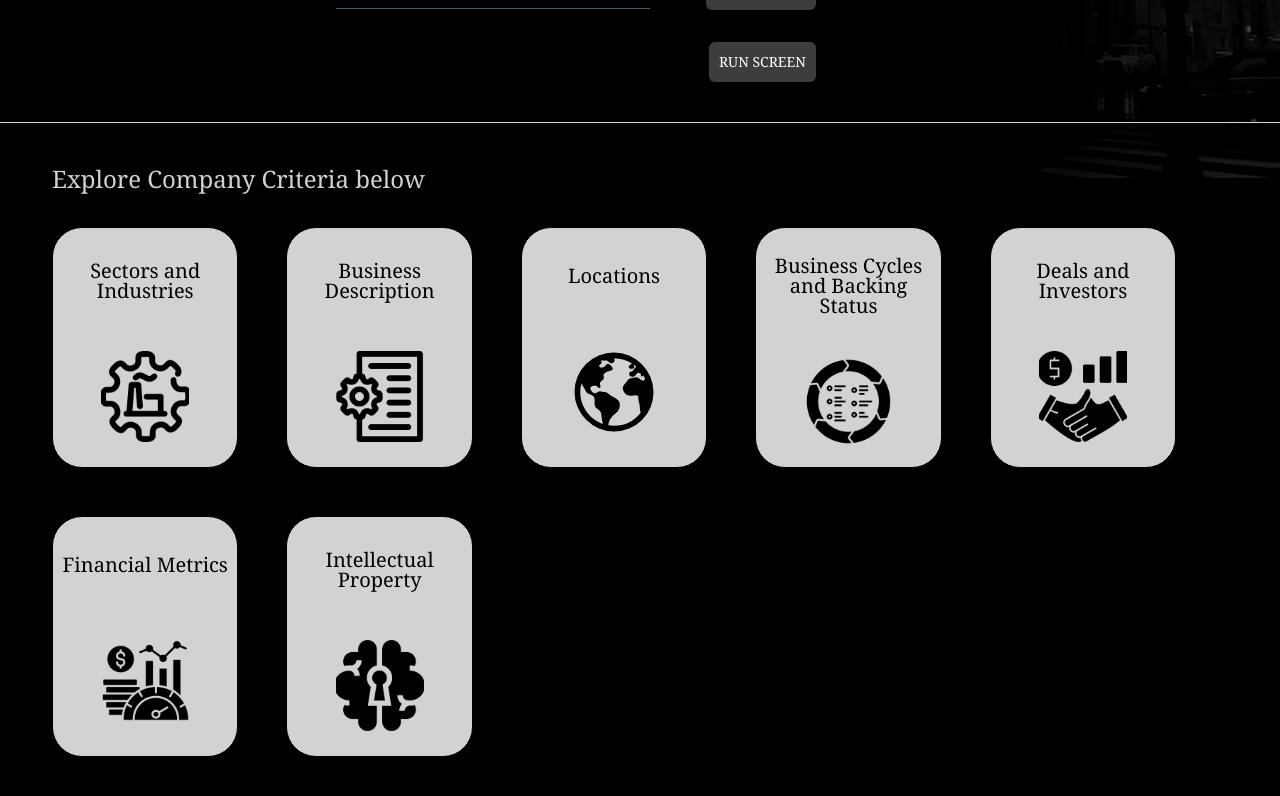
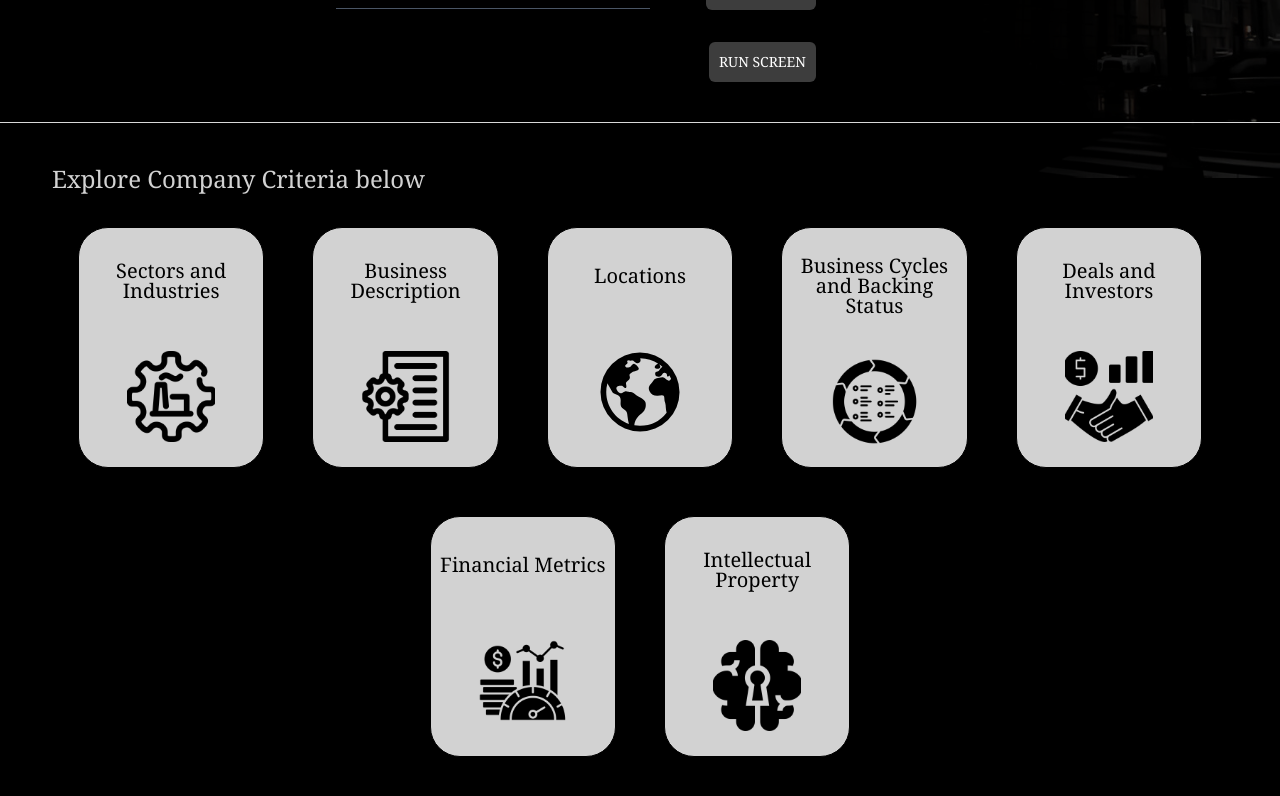
Before and after one commit to hamadhussain/NextJs-UI, a Next.js app: page / in a window 1280 px wide. Shown: the part 486-1282 px from the top of the page. Built offline with nearby package versions, Linux system fonts and the light colour scheme.

Commit message:
Update page.jsx

```diff
--- a/src/app/Boxes/page.jsx
+++ b/src/app/Boxes/page.jsx
@@ -18,7 +18,7 @@ const BoxGrid = () => {
     <div className="borderColorUp ">
       <p className="mx-8 text-2xl">Explore Company Criteria below</p>
 
-      <div className="flex gap-12 items-center flex-wrap p-8">
+      <div className="flex gap-12 items-center flex-wrap  justify-center  p-8">
         {boxes.map((box, index) => (
           <div key={index} className="box-grid-box">
             <p className="box-grid-text text-center px-2">{box.text}</p>
```
